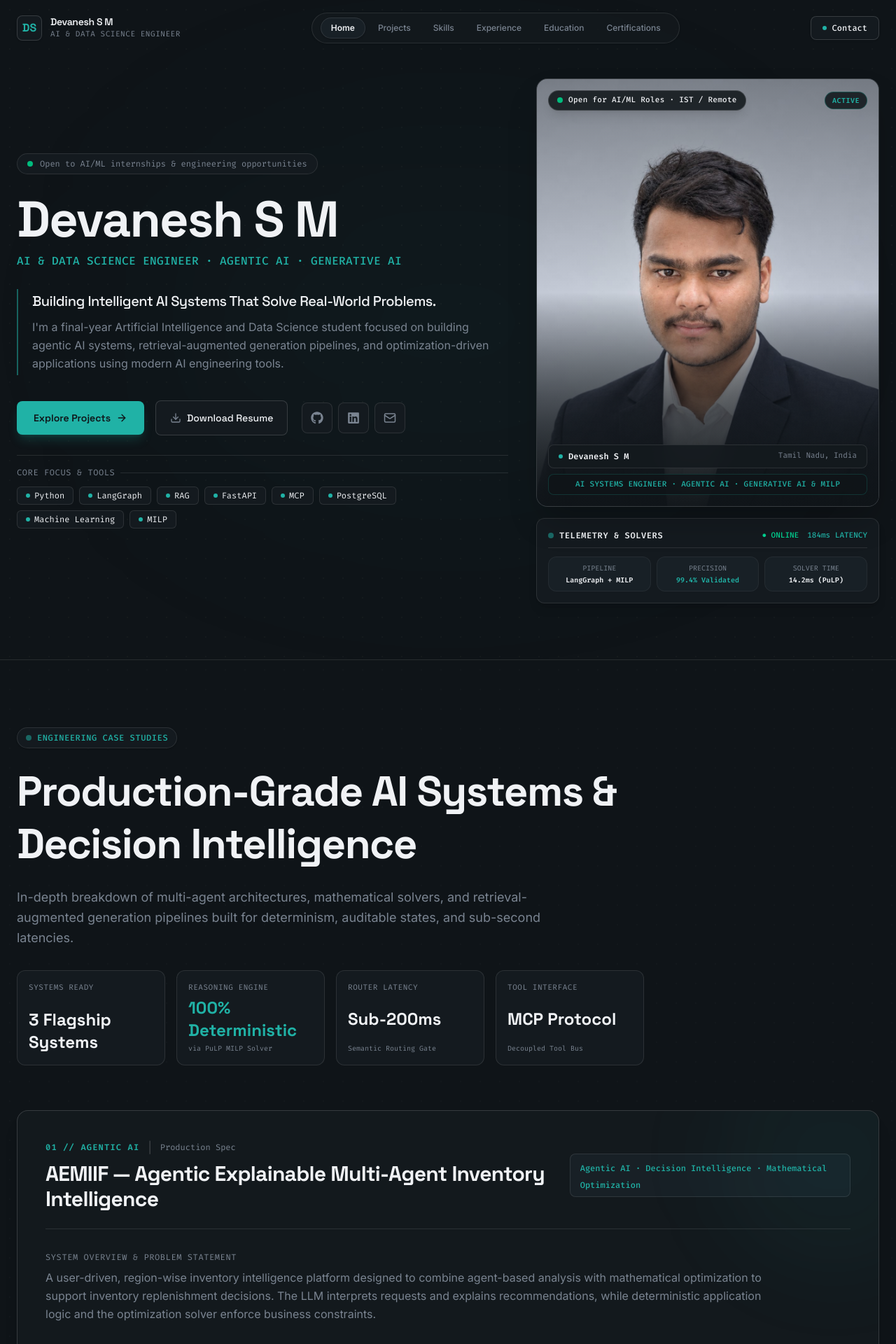
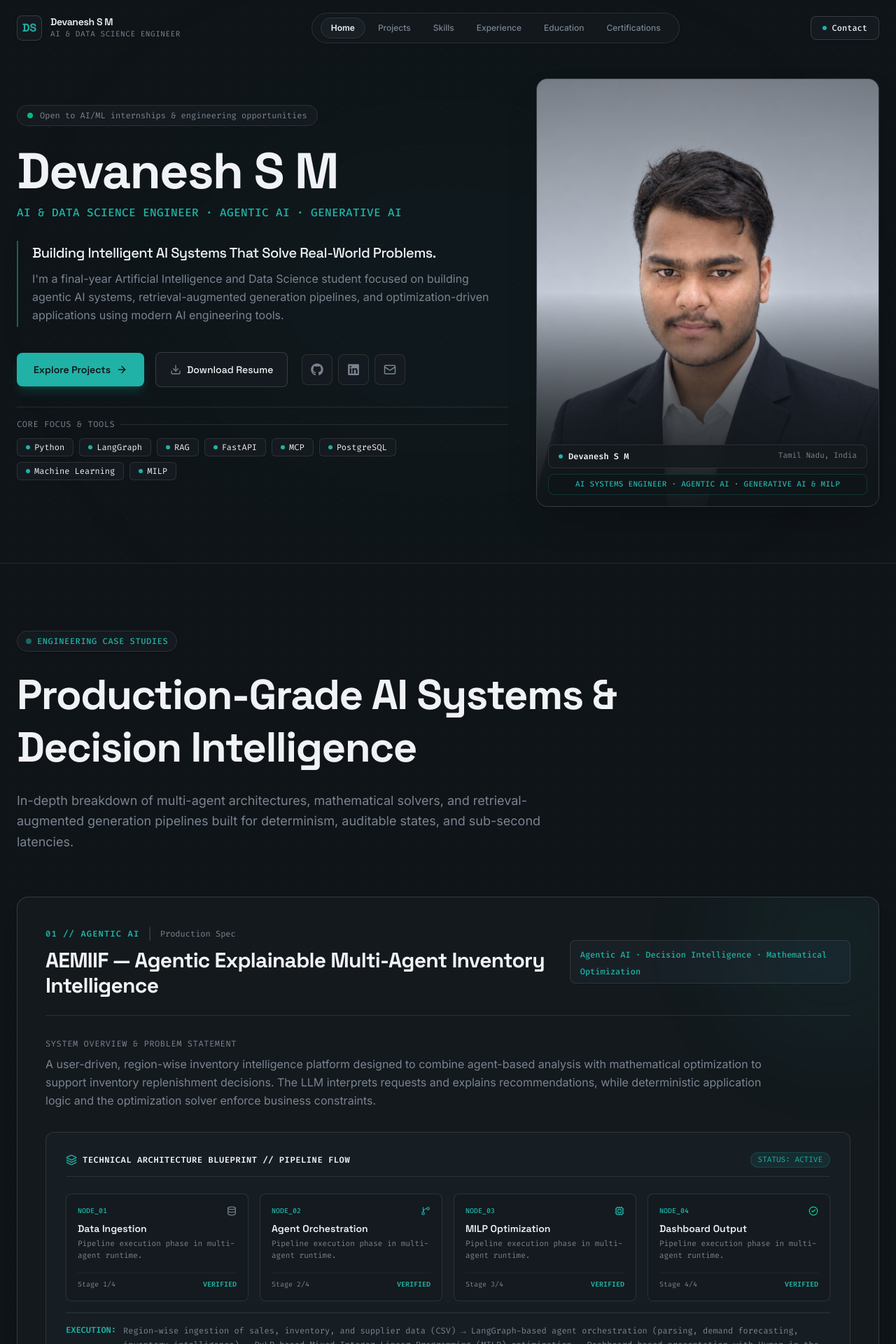
Before and after one commit to Devanesh338/Portfolio-Project, a React (Vite) app: page / in a window 1280 px wide. Shown: the top 1920 px of the page at 70% size. Built offline with nearby package versions, Linux system fonts and the light colour scheme.

Commit message:
Streamline UI: remove pseudo-telemetry metrics, floating badge, and console labels for professional design

```diff
--- a/src/sections/Contact.jsx
+++ b/src/sections/Contact.jsx
@@ -8,7 +8,6 @@ import {
   Lock,
   FileText,
   Download,
-  Terminal,
   ArrowUpRight,
   ShieldCheck,
   CheckCircle2
@@ -112,21 +111,7 @@ export const Contact = () => {
             Open for AI/ML engineering internships, forward-deployed engineering teams, and agentic AI systems development.
           </p>
 
-          {/* Quick Metrics Strip */}
-          <div className="mt-8 flex flex-wrap gap-3">
-            <div className="inline-flex items-center gap-2.5 px-3.5 py-2 rounded-lg bg-surface border border-white/10 text-xs font-mono">
-              <span className="text-muted-foreground">Response Latency:</span>
-              <span className="text-primary font-semibold">&lt; 12 Hours</span>
-            </div>
-            <div className="inline-flex items-center gap-2.5 px-3.5 py-2 rounded-lg bg-surface border border-white/10 text-xs font-mono">
-              <span className="text-muted-foreground">Timezone:</span>
-              <span className="text-foreground">IST (UTC+5:30) · Global Remote Compatible</span>
-            </div>
-            <div className="inline-flex items-center gap-2.5 px-3.5 py-2 rounded-lg bg-surface border border-white/10 text-xs font-mono">
-              <span className="text-muted-foreground">Direct Recipient:</span>
-              <span className="text-primary font-semibold">{emailRecipient}</span>
-            </div>
-          </div>
+
         </div>
 
         {/* 2-Column Grid Layout */}
@@ -341,21 +326,17 @@ export const Contact = () => {
           {/* Right Column: Technical Inquiry & Dispatch Console (7 cols) */}
           <div className="lg:col-span-7" id="inquiry-terminal">
             <div className="rounded-xl bg-surface border border-white/10 overflow-hidden shadow-2xl">
-              {/* Console Terminal Header */}
-              <div className="px-5 py-3.5 bg-surface-subtle border-b border-white/10 flex items-center justify-between">
-                <div className="flex items-center gap-2">
-                  <span className="w-3 h-3 rounded-full bg-white/20" />
-                  <span className="w-3 h-3 rounded-full bg-white/20" />
-                  <span className="w-3 h-3 rounded-full bg-white/20" />
-                  <span className="ml-2 font-mono text-xs font-medium text-foreground tracking-wide flex items-center gap-1.5">
-                    <Terminal className="w-3.5 h-3.5 text-primary" />
-                    DISPATCH_GATEWAY // TO: {emailRecipient}
-                  </span>
+              {/* Clean Professional Header */}
+              <div className="px-6 py-4 bg-surface-subtle border-b border-white/10 flex items-center justify-between">
+                <div className="flex items-center gap-2.5">
+                  <Mail className="w-4 h-4 text-primary" />
+                  <h3 className="font-display font-semibold text-sm text-foreground">
+                    Send a Message
+                  </h3>
                 </div>
-                <div className="inline-flex items-center gap-1.5 px-2 py-0.5 rounded bg-surface border border-white/10 text-[11px] font-mono text-primary">
-                  <span className="w-1.5 h-1.5 rounded-full bg-primary animate-pulse" />
-                  <span>ONLINE</span>
-                </div>
+                <span className="text-xs font-mono text-muted-foreground">
+                  Direct to {emailRecipient}
+                </span>
               </div>
 
               {/* Form Body */}
@@ -571,11 +552,7 @@ export const Contact = () => {
                 </div>
               </form>
 
-              {/* Console Telemetry Status Footer */}
-              <div className="px-6 py-3 bg-surface-subtle/60 border-t border-white/10 flex flex-wrap items-center justify-between text-[11px] font-mono text-muted-foreground gap-2">
-                <span>SECURE_PIPE: TLSv1.3 / GMAIL_DISPATCH_ENABLED</span>
-                <span>DESTINATION: {emailRecipient}</span>
-              </div>
+
             </div>
           </div>
         </div>
--- a/src/sections/Hero.jsx
+++ b/src/sections/Hero.jsx
@@ -138,20 +138,6 @@ export const Hero = () => {
                 <div className="absolute inset-0 bg-gradient-to-t from-background via-transparent to-transparent opacity-90 pointer-events-none" />
                 <div className="absolute inset-0 bg-gradient-to-b from-background/40 via-transparent to-background/80 pointer-events-none" />
 
-                {/* Top Floating Status Badge */}
-                <div className="absolute top-4 left-4 right-4 flex items-center justify-between pointer-events-none">
-                  <div className="inline-flex items-center gap-2 px-3 py-1.5 rounded-full bg-background/85 backdrop-blur-md border border-white/15 text-xs font-mono shadow-lg">
-                    <span className="relative flex h-2 w-2">
-                      <span className="animate-ping absolute inline-flex h-full w-full rounded-full bg-emerald-400 opacity-75" />
-                      <span className="relative inline-flex rounded-full h-2 w-2 bg-emerald-500" />
-                    </span>
-                    <span className="text-foreground text-[11px] font-medium tracking-wide">Open for AI/ML Roles · IST / Remote</span>
-                  </div>
-                  <span className="font-mono text-[10px] text-primary font-semibold bg-background/85 backdrop-blur-md border border-primary/30 px-2.5 py-1 rounded-full uppercase tracking-wider">
-                    Active
-                  </span>
-                </div>
-
                 {/* Bottom Portrait Overlay Bar */}
                 <div className="absolute bottom-4 left-4 right-4 space-y-2 pointer-events-auto">
                   <div className="flex items-center justify-between text-xs font-mono text-muted-foreground bg-surface/90 backdrop-blur-md px-3.5 py-2 rounded-lg border border-white/10">
@@ -169,36 +155,6 @@ export const Hero = () => {
                 </div>
               </div>
             </div>
-
-            {/* Compact Agentic Telemetry & System Status Footer Card */}
-            <div className="bg-surface rounded-xl border border-white/10 p-4 space-y-3 shadow-lg">
-              <div className="flex items-center justify-between border-b border-white/10 pb-2">
-                <div className="flex items-center gap-2">
-                  <span className="w-2 h-2 rounded-full bg-primary animate-pulse" />
-                  <span className="font-mono text-xs font-semibold text-foreground uppercase tracking-wider">
-                    Telemetry &amp; Solvers
-                  </span>
-                </div>
-                <div className="flex items-center gap-3 font-mono text-[11px]">
-                  <span className="text-emerald-400 font-medium">● ONLINE</span>
-                  <span className="text-primary font-medium">184ms LATENCY</span>
-                </div>
-              </div>
-              <div className="grid grid-cols-3 gap-2 font-mono text-[10px] text-center">
-                <div className="bg-surface-subtle p-2 rounded border border-white/5">
-                  <div className="text-muted-foreground">PIPELINE</div>
-                  <div className="text-foreground font-semibold mt-0.5">LangGraph + MILP</div>
-                </div>
-                <div className="bg-surface-subtle p-2 rounded border border-white/5">
-                  <div className="text-muted-foreground">PRECISION</div>
-                  <div className="text-primary font-semibold mt-0.5">99.4% Validated</div>
-                </div>
-                <div className="bg-surface-subtle p-2 rounded border border-white/5">
-                  <div className="text-muted-foreground">SOLVER TIME</div>
-                  <div className="text-foreground font-semibold mt-0.5">14.2ms (PuLP)</div>
-                </div>
-              </div>
-            </div>
           </div>
         </div>
       </div>
--- a/src/sections/Projects.jsx
+++ b/src/sections/Projects.jsx
@@ -25,29 +25,6 @@ export const Projects = () => {
           <p className="text-base md:text-lg text-muted-foreground leading-relaxed max-w-3xl">
             In-depth breakdown of multi-agent architectures, mathematical solvers, and retrieval-augmented generation pipelines built for determinism, auditable states, and sub-second latencies.
           </p>
-
-          {/* Quick Metrics Strip */}
-          <div className="grid grid-cols-2 md:grid-cols-4 gap-3 sm:gap-4 pt-8">
-            <div className="p-4 rounded-xl bg-surface border border-white/10 flex flex-col justify-between">
-              <span className="font-mono text-[11px] text-muted-foreground mb-1 uppercase tracking-wider">Systems Ready</span>
-              <span className="font-display font-bold text-xl sm:text-2xl text-foreground">3 Flagship Systems</span>
-            </div>
-            <div className="p-4 rounded-xl bg-surface border border-white/10 flex flex-col justify-between">
-              <span className="font-mono text-[11px] text-muted-foreground mb-1 uppercase tracking-wider">Reasoning Engine</span>
-              <span className="font-display font-bold text-xl sm:text-2xl text-primary">100% Deterministic</span>
-              <span className="font-mono text-[10px] text-muted-foreground mt-0.5">via PuLP MILP Solver</span>
-            </div>
-            <div className="p-4 rounded-xl bg-surface border border-white/10 flex flex-col justify-between">
-              <span className="font-mono text-[11px] text-muted-foreground mb-1 uppercase tracking-wider">Router Latency</span>
-              <span className="font-display font-bold text-xl sm:text-2xl text-foreground">Sub-200ms</span>
-              <span className="font-mono text-[10px] text-muted-foreground mt-0.5">Semantic Routing Gate</span>
-            </div>
-            <div className="p-4 rounded-xl bg-surface border border-white/10 flex flex-col justify-between">
-              <span className="font-mono text-[11px] text-muted-foreground mb-1 uppercase tracking-wider">Tool Interface</span>
-              <span className="font-display font-bold text-xl sm:text-2xl text-foreground">MCP Protocol</span>
-              <span className="font-mono text-[10px] text-muted-foreground mt-0.5">Decoupled Tool Bus</span>
-            </div>
-          </div>
         </div>
 
         {/* Projects Showcase Articles */}
```
